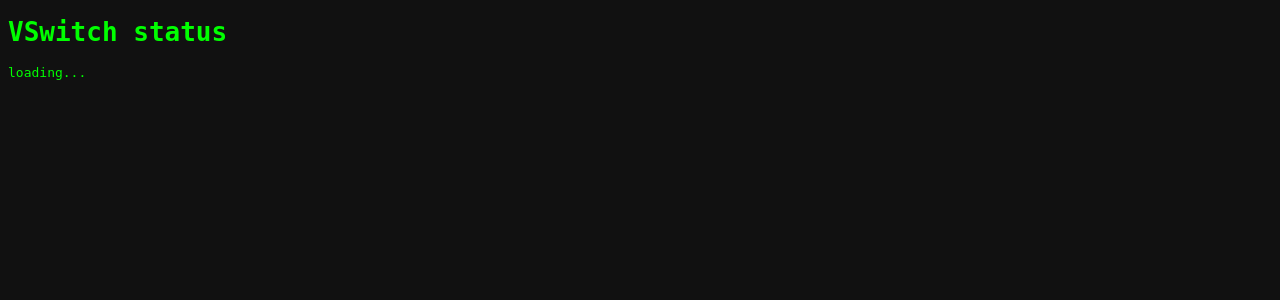
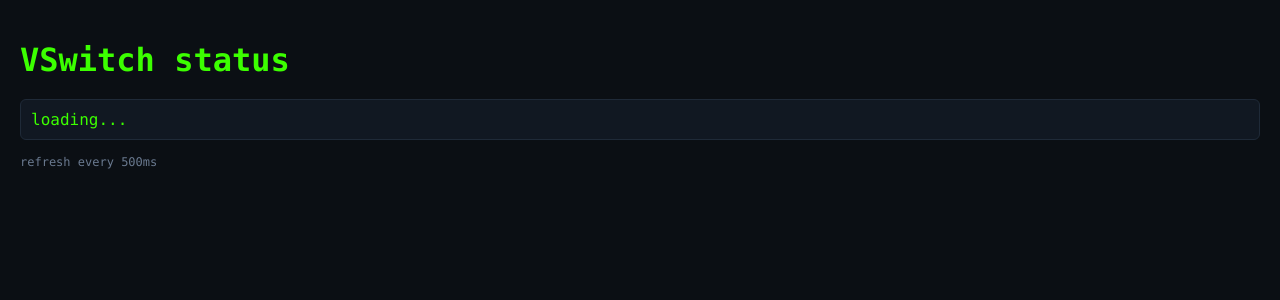
Before and after one commit to bornvj/Vswitch, a Flask app: page / in a window 1280 px wide. Shown: the top 300 px of the page. Run offline with Flask 3, Linux system fonts and the light colour scheme; data that the repository does not hold is empty.

Commit message:
web page reworked (graphically)

```diff
--- a/web/templates/index.html
+++ b/web/templates/index.html
@@ -1,41 +1,94 @@
 <!DOCTYPE html>
-<html>
+<html lang="en">
+<head>
+    <meta charset="utf-8">
+    <title>VSwitch Monitor</title>
+
     <style>
-        body { background: #111; color: #0f0; font-family: monospace; }
+        :root {
+            --bg: #0b0f14;
+            --panel: #111822;
+            --border: #1f2a38;
+            --green: #3cff00;
+            --muted: #6a7a90;
+        }
+
+        body {
+            background: var(--bg);
+            color: var(--green);
+            font-family: ui-monospace, SFMono-Regular, Menlo, Consolas, monospace;
+            margin: 0;
+            padding: 20px;
+        }
+
+        h1 {
+            margin-bottom: 20px;
+        }
+
+        .panel {
+            background: var(--panel);
+            border: 1px solid var(--border);
+            border-radius: 6px;
+            padding: 10px;
+        }
 
         .iface {
+            padding: 8px 10px;
+            margin: 6px 0;
+            border: 1px solid var(--border);
+            border-radius: 4px;
             cursor: pointer;
-            padding: 5px;
-            border: 1px solid #0f0;
-            margin: 5px 0;
+            display: flex;
+            justify-content: space-between;
+            align-items: center;
         }
 
         .iface:hover {
-            background: #022;
+            background: #162030;
+        }
+
+        .iface.open {
+            background: #162030;
+            border-color: var(--green);
         }
 
         .details {
-            margin-left: 20px;
-            padding: 5px;
-            border-left: 2px solid #0f0;
+            margin: 5px 0 10px 20px;
+            padding-left: 10px;
+            border-left: 2px solid var(--border);
+            color: #c6ffb3;
+            font-size: 13px;
             display: none;
         }
+
+        .stat {
+            display: grid;
+            grid-template-columns: auto auto;
+            gap: 4px 12px;
+            margin-bottom: 8px;
+        }
+
+        .mac {
+            color: var(--muted);
+        }
+
+        footer {
+            margin-top: 15px;
+            font-size: 12px;
+            color: var(--muted);
+        }
     </style>
+</head>
 
-    <head>
-        <meta charset="utf-8">
-        <title>VSwitch Monitor</title>
-        <style>
-            body { background: #111; color: #0f0; font-family: monospace; }
-            pre { font-size: 14px; }
-        </style>
-    </head>
-    <body>
-        <h1>VSwitch status</h1>
-        <div id="ifaces">loading...</div>
+<body>
+    <h1>VSwitch status</h1>
 
-        <script src="/static/main.js"></script>
-    </body>
+    <div id="ifaces" class="panel">
+        loading...
+    </div>
 
+    <footer>refresh every 500ms</footer>
 
+    <script src="/static/main.js"></script>
+</body>
 </html>
```
Also changed, not shown: web/static/main.js (+40 -31 lines).
